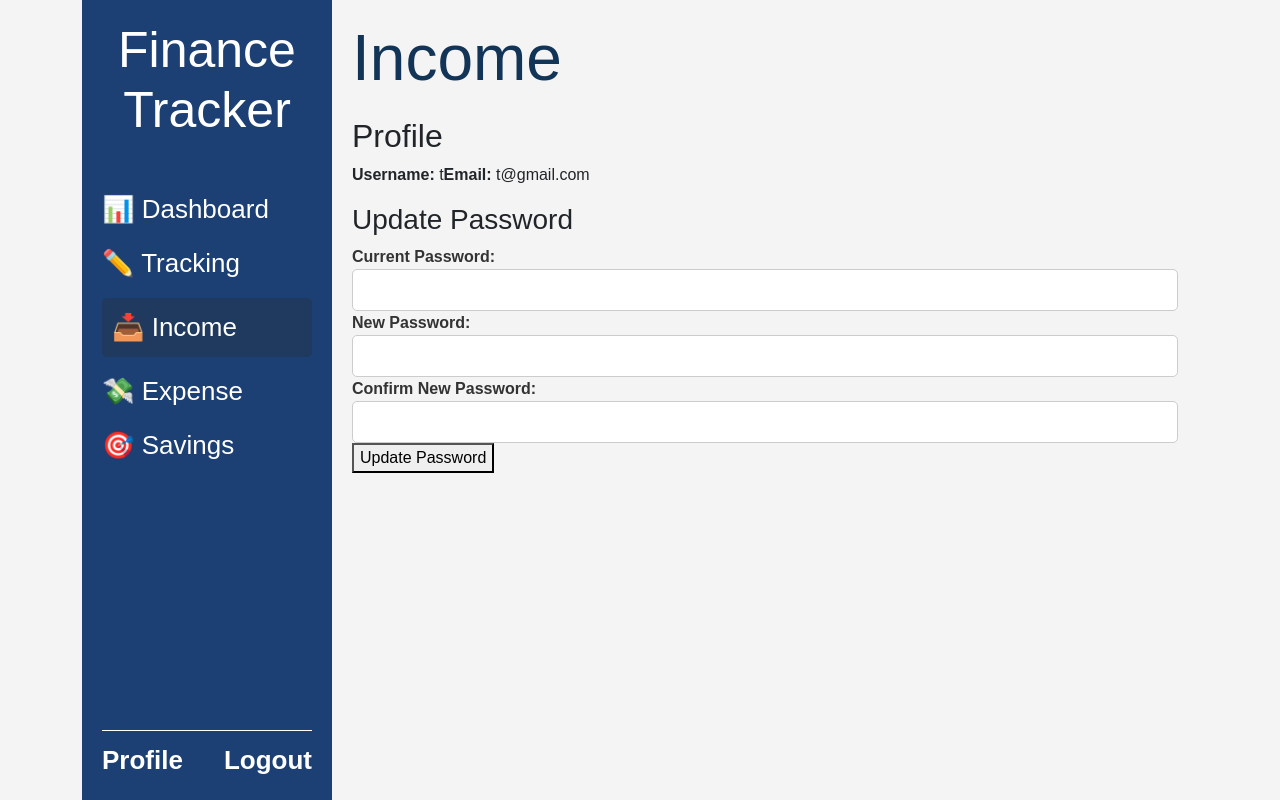
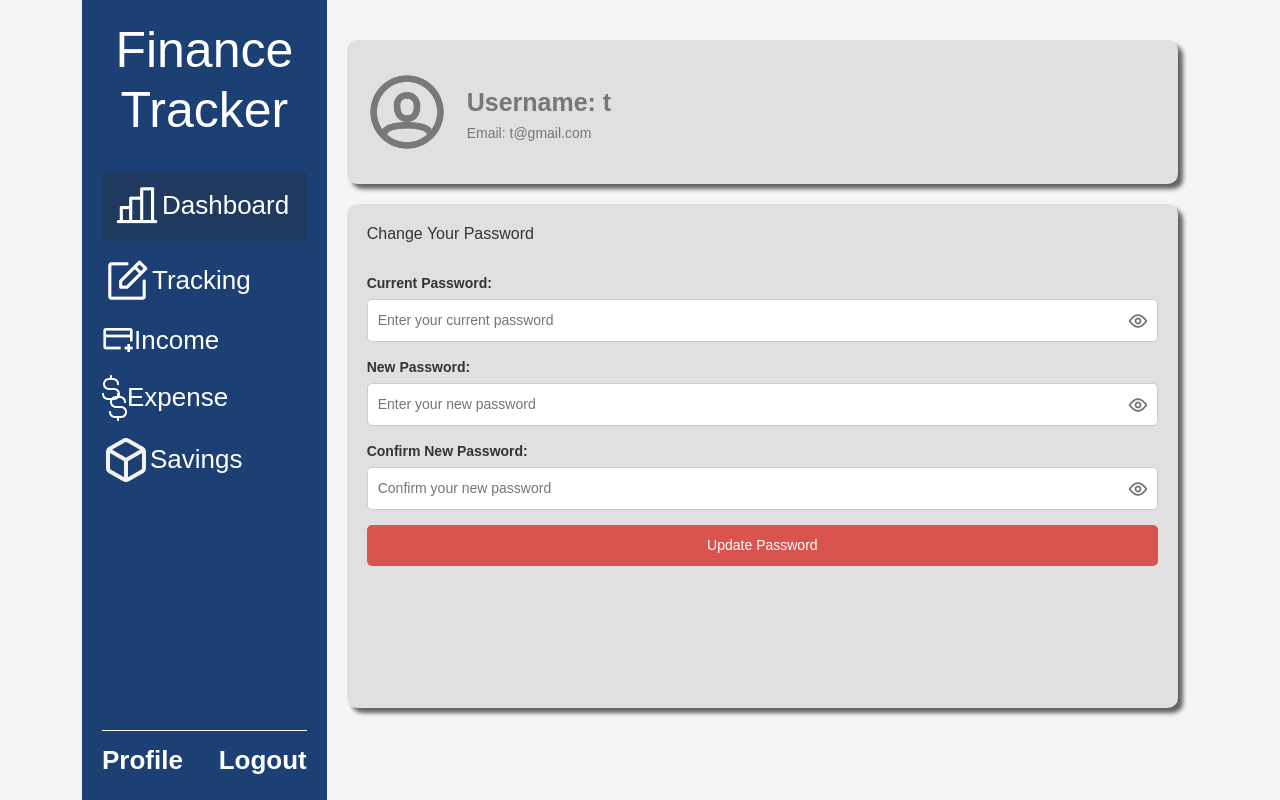
Before and after one commit to donenilo/WebProgFinals, a PHP site: page /profile.php in a window 1280 px wide. Run offline with PHP 8.4, Linux system fonts and the light colour scheme; a user stored in the database is signed in; data comes from the database, SQL or seed files in the repository.

Commit message:
built: [profile.php / style css]

```diff
--- a/css/styles.css
+++ b/css/styles.css
@@ -92,80 +92,136 @@ body {
 
 
 /* Profile */
-
-.main-content-profile {
-  margin-left: 250px;
-  padding: 20px;
+.holder {
+    width: 80%;
+    margin: 20px auto;
+    background-color: #f5f5f5;
+    padding: 20px;
+    border-radius: 10px;
 }
 
-.profile-header {
+.profile-section {
   display: flex;
+  height: 20%;
   align-items: center;
+  background-color: #e0e0e0;
+  padding: 20px;
   margin-bottom: 20px;
-  background-color: #e0e0e0;
-  padding: 15px;
-  border-radius: 8px;
+  border-radius: 10px;
+  box-shadow: 5px 5px 4px 0px rgba(0,0,0,0.6);
+}
+
+.profile_icon {
+  width: 80px;
+  height: 80px;
+  border-radius: 50%;
+  margin-right: 20px;
 }
 
 .profile-info {
-  display: flex;
-  align-items: center;
+  font-size: 14px;
 }
 
-.avatar {
-  width: 80px;
-  height: 80px;
-  border-radius: 50%;
-  margin-right: 15px;
+.profile-info .username {
+  font-weight: bold;
+  color: #777;
+  font-size: 25px;
+  margin-bottom: -10px;
+  padding-bottom: -10px;
+  margin-top: 20px;
 }
 
-.user-details h2 {
-  margin: 0;
-  font-size: 24px;
+.profile-info .email {
+  color: #777;
+  margin-top: -10px;
+  padding-top: -10px;
 }
 
-.user-details p {
-  margin: 5px 0 0 0;
-  color: #777;
+.form-section {
+  display: flex;
+  flex-direction: column;
+  background-color: #e0e0e0;
+  border-radius: 10px;
+  height: 70%;
+  margin-top: 20px;
+  padding: 20px;
+  box-shadow: 5px 5px 4px 0px rgba(0,0,0,0.6);
 }
 
-.profile-settings {
-  background-color: #d6d6d6;
-  padding: 20px;
-  border-radius: 8px;
+.form-section h3 {
+  font-size: 16px;
+  color: #333;
+  margin-bottom: 30px;
 }
 
-.profile-settings h3 {
+.form-group {
   margin-bottom: 15px;
 }
 
-.profile-settings input {
+.form-group label {
   display: block;
+  font-size: 14px;
+  color: #777;
+  margin-bottom: 5px;
+}
+
+.form-group input[type="password"] {
   width: 100%;
-  margin-bottom: 10px;
   padding: 10px;
+  font-size: 14px;
   border: 1px solid #ccc;
   border-radius: 5px;
+  outline: none;
 }
 
-.profile-settings button {
-  background-color: #4CAF50;
-  color: white;
-  padding: 10px 20px;
+.form-group input[type="password"]:focus {
+  border-color: #777;
+}
+.password-wrapper {
+  position: relative;
+  width: 100%;
+}
+
+.password-wrapper input[type="password"],
+.password-wrapper input[type="text"] {
+  width: 100%;
+  padding-right: 40px;
+}
+
+.reveal-btn {
+  position: absolute;
+  right: 10px;
+  top: 50%;
+  transform: translateY(-50%);
+  background: none;
+  border: none;
+  padding: 0;
+  cursor: pointer;
+}
+
+.reveal-btn:focus {
+  outline: none;
+}
+
+.reveal-icon {
+  width: 20px;
+  height: 20px;
+}
+
+.update-btn {
+  width: 100%;
+  padding: 10px;
+  font-size: 14px;
+  color: #fff;
+  background-color: #d9534f;
   border: none;
   border-radius: 5px;
   cursor: pointer;
+  text-align: center;
 }
 
-.profile-settings .delete-account-btn {
-  background-color: #e74c3c;
-  margin-top: 20px;
-}
-
-.profile-settings button:hover {
-  opacity: 0.8;
-
-
+.update-btn:hover {
+  background-color: #c9302c;
 }
 
 /* Sidebar */
--- a/profile.php
+++ b/profile.php
@@ -39,11 +39,11 @@ if(!$result) {
     <nav class="sidebar">
         <h2>Finance Tracker</h2>
         <ul>
-            <li><a href="dashboard.php">📊 Dashboard</a></li>
-            <li><a href="income.php">✏️ Tracking</a></li>
-            <li class="active"><a href="income.php">📥 Income</a></li>
-            <li><a href="expense.php">💸 Expense</a></li>
-            <li><a href="savings.php">🎯 Savings</a></li>
+            <li class="active"><a href="dashboard.php"><img src="assets/chartbar.png"> Dashboard</a></li>
+            <li><a href="income.php"><img src="assets/notepencil.png"> Tracking</a></li>
+            <li><a href="income.php"><img src="assets/creditcard-add.png"> Income</a></li>
+            <li><a href="expense.php"><img src="assets/dollar signs.png"> Expense</a></li>
+            <li><a href="savings.php"><img src="assets/savings.png"> Savings</a></li>
         </ul>
         <div class="sidebar-footer">
             <a href="profile.php">Profile</a>
@@ -53,33 +53,75 @@ if(!$result) {
 
 
     <!-- Main Content -->
-    <div class="main-content">
-        <h1>Income</h1>
-        <div class="profile">
-            <h2>Profile</h2>
+     <div class = "holder">
+
+        <div class="profile-section">
+                <div class = "profile_icon">
+                    <img class="profile_icon" src="assets/profile_icon.png" alt="User Icon">
+                </div>
                 <div class="profile-info">
-                <p><strong>Username:</strong> <?php echo $username; ?></p> <br>
-                <p><strong>Email:</strong> <?php echo $email; ?></p>
+                    <p class="username">Username: <?php echo $username; ?></p> <br>
+                    <p class="email">Email: <?php echo $email; ?></p>
                 </div>
-        <h3>Update Password</h3>
+        </div>
+
+
+        <div class = "form-section">
+            <div class="form-left">
+                <h3>Change Your Password</h3>
+            </div>
+
+            <div class="form-right">
             <form action="update_password.php" method="POST">
+
                     <div class="form-group">
                         <label for="current_password">Current Password:</label>
-                <input type="password" id="current_password" name="current_password" required>
+                        <div class= "password-wrapper">
+                        <input type="password" id="current_password" placeholder="Enter your current password" name="current_password" required>
+                        <button type="button" class="reveal-btn" onclick="togglePassword('current_password')">
+                        <img src="assets/eye.png" alt="Show/Hide" class="reveal-icon">
+                        </button>
                         </div>
+                    </div>
+
                     <div class="form-group">
                         <label for="new_password">New Password:</label>
-                <input type="password" id="new_password" name="new_password" required>
+                        <div class= "password-wrapper">
+                        <input type="password" id="new_password" placeholder="Enter your new password" name="new_password" required>
+                        <button type="button" class="reveal-btn" onclick="togglePassword('new_password')">
+                        <img src="assets/eye.png" alt="Show/Hide" class="reveal-icon">
+                        </button>
                         </div>
+                    </div>
+
                     <div class="form-group">
                         <label for="confirm_password">Confirm New Password:</label>
-                <input type="password" id="confirm_password" name="confirm_password" required>
+                        <div class= "password-wrapper">
+                        <input type="password" id="confirm_password" placeholder="Confirm your new password" name="confirm_password" required>
+                        <button type="button" class="reveal-btn" onclick="togglePassword('confirm_password')">
+                        <img src="assets/eye.png" alt="Show/Hide" class="reveal-icon">
+                        </button>
                         </div>
-            <button type="submit">Update Password</button>
+                    </div>
+
+                    <button class="update-btn" type="submit">Update Password</button>
             </form>
             </div>
         </div>
 
-<script src="https://cdn.jsdelivr.net/npm/bootstrap@5.3.3/dist/js/bootstrap.bundle.min.js" integrity="sha384-YvpcrYf0tY3lHB60NNkmXc5s9fDVZLESaAA55NDzOxhy9GkcIdslK1eN7N6jIeHz" crossorigin="anonymous"></script>
+    </div>
+
+
+</div>
+
+<script src="https://cdn.jsdelivr.net/npm/bootstrap@5.3.3/dist/js/bootstrap.bundle.min.js" integrity="sha384-YvpcrYf0tY3lHB60NNkmXc5s9fDVZLESaAA55NDzOxhy9GkcIdslK1eN7N6jIeHz" crossorigin="anonymous">
+
+    function togglePassword(fieldId) {
+        const passwordField = document.getElementById(fieldId);
+        const type = passwordField.type === 'password' ? 'text' : 'password';
+        passwordField.type = type;
+    }
+
+</script>
 </body>
 </html>
```
Also changed, not shown: assets/eye.png (added), assets/profile_icon.png (added). Lines whose indentation alone changed are shown as unchanged.
